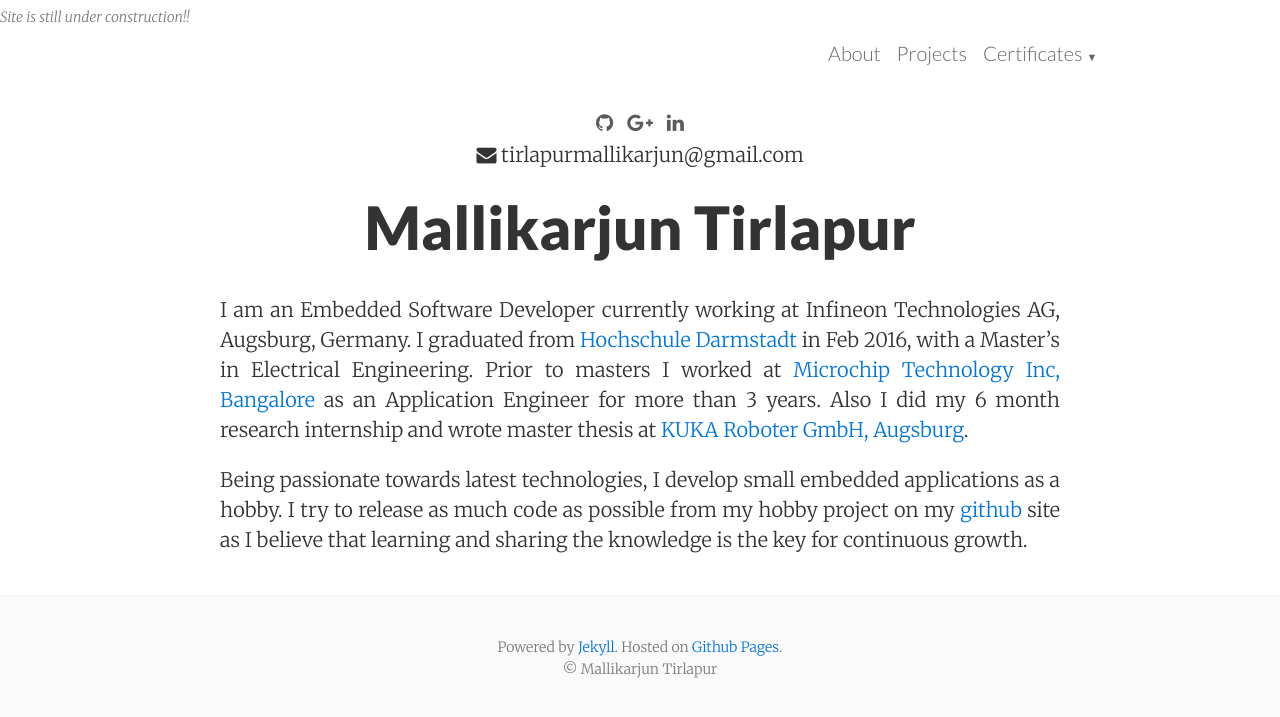
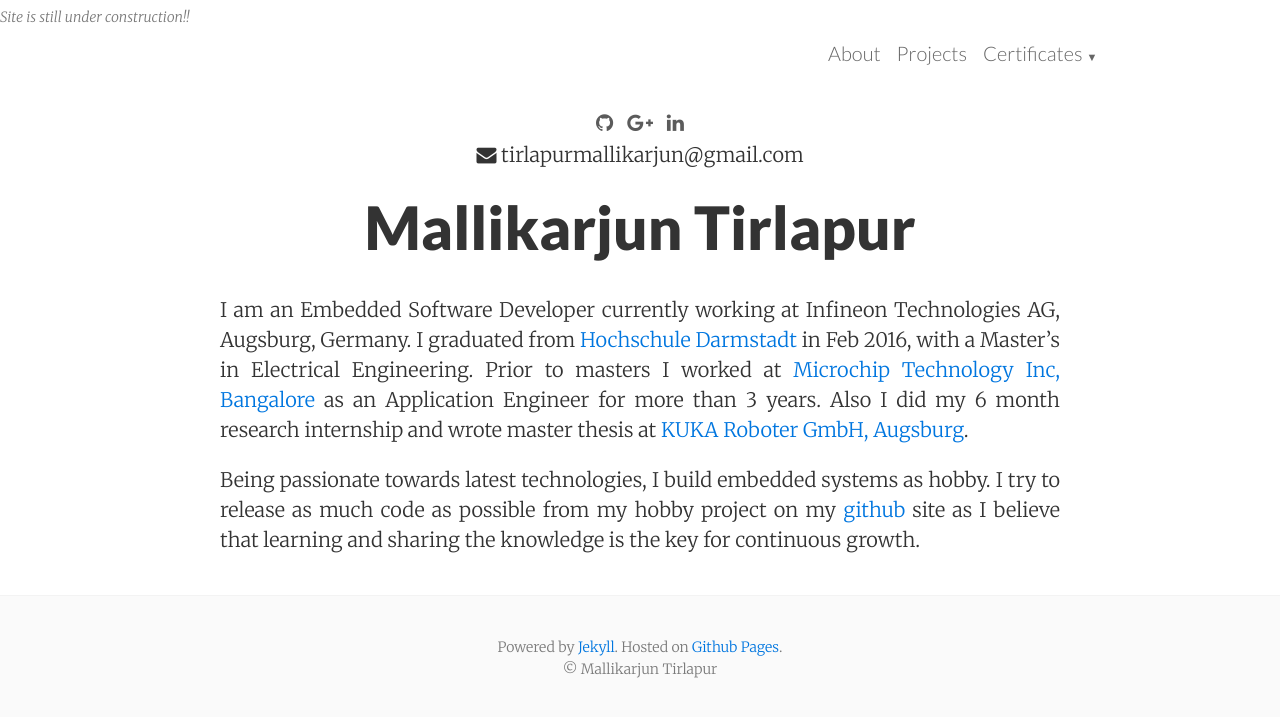
Before and after one commit to MallikarjunTirlapur/MallikarjunTirlapur.github.io, a Jekyll site: the page built from index.html, in a window 1280 px wide. Shown: the top 717 px of the page. Built offline with Jekyll 4.4.1, drawn with Linux system fonts in a browser that asks for light colours; nearby versions of some CDN libraries.

Commit message:
Update index.html

```diff
--- a/index.html
+++ b/index.html
@@ -15,7 +15,7 @@ layout: default
   Also I did my 6 month research internship and wrote master thesis at <a href="http://www.kuka-robotics.com/germany/de/">KUKA Roboter GmbH, Augsburg</a>. </p>
 
 
-<p>Being passionate towards latest technologies, I develop small embedded applications as a hobby.
+<p>Being passionate towards latest technologies, I build embedded systems as hobby.
  I try to release as much code as possible from my hobby project on my <a href="https://github.com/MallikarjunTirlapur">github</a> site as I believe that learning and sharing the knowledge is the key for continuous growth.
 </p>
  </article>
@@ -24,21 +24,3 @@ layout: default
       </div>
     </div>
   </div>
-
-
-
- <!-- <h1 class="page-heading">Posts</h1>
-
-  <ul class="post-list">
-    {% for post in site.posts %}
-      <li>
-        <span class="post-meta">{{ post.date | date: "%b %-d, %Y" }}</span>
-
-        <h2>
-          <a class="post-link" href="{{ post.url | prepend: site.baseurl }}">{{ post.title }}</a>
-        </h2>
-      </li>
-    {% endfor %}
-  </ul>
-
-  <p class="rss-subscribe">subscribe <a href="{{ "/feed.xml" | prepend: site.baseurl }}">via RSS</a></p> -->
```
